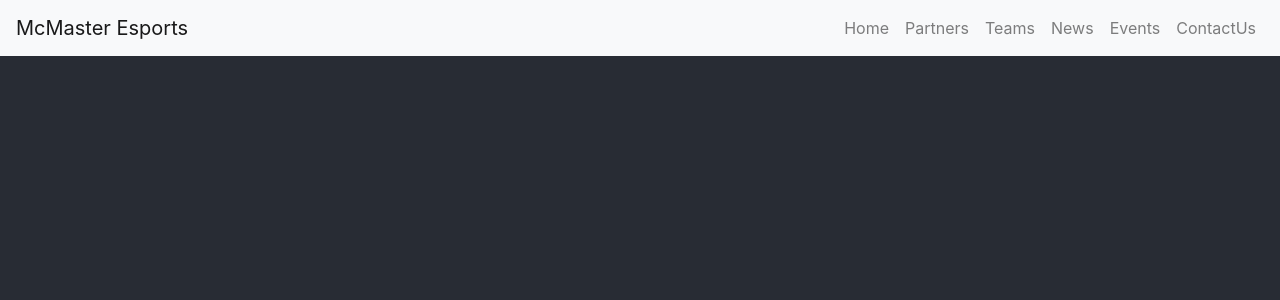
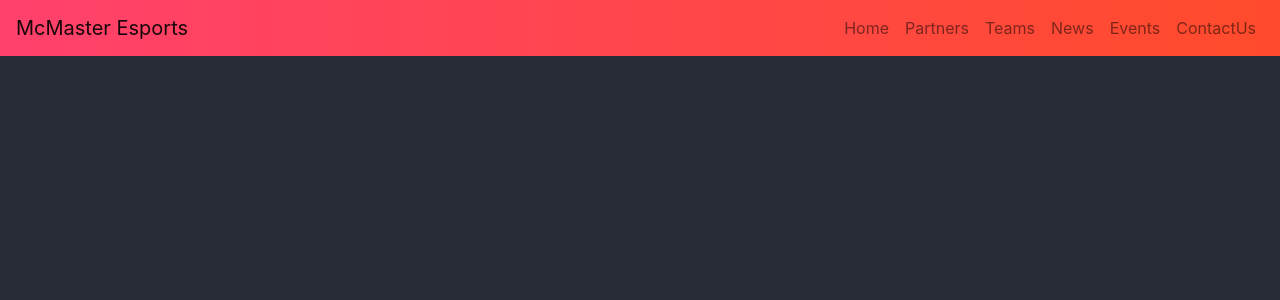
Before and after one commit to wil-liammacleod/Mac-React, a React (Create React App) app in the folder frontend/: page / in a window 1280 px wide. Shown: the top 300 px of the page. Built offline with nearby package versions, Linux system fonts and the light colour scheme.

Commit message:
CSS test

```diff
--- a/frontend/src/App.css
+++ b/frontend/src/App.css
@@ -1,3 +1,15 @@
+.navbar-color {
+  background: #FF416C;  /* fallback for old browsers */
+  background: -webkit-linear-gradient(to left, #FF4B2B, #FF416C);  /* Chrome 10-25, Safari 5.1-6 */
+  background: linear-gradient(to left, #FF4B2B, #FF416C); /* W3C, IE 10+/ Edge, Firefox 16+, Chrome 26+, Opera 12+, Safari 7+ */
+}
+
+.navbar-text {
+  font-size: 66px;
+  font-weight: bold;
+  color: white;
+}
+
 .App {
   text-align: center;
 }
--- a/frontend/src/components/Navbar.js
+++ b/frontend/src/components/Navbar.js
@@ -1,5 +1,6 @@
 import React from 'react';
 import { Link } from 'react-router-dom'
+import '../App.css'
 
 import {
     Collapse,
@@ -31,7 +32,7 @@ import {
     render() {
       return (
         <div>
-          <Navbar color="light" light expand="md">
+          <Navbar className="navbar-color" light expand="md">
             <NavbarBrand tag={Link} to="/">McMaster Esports</NavbarBrand>
             <NavbarToggler onClick={this.toggle} />
             <Collapse isOpen={this.state.isOpen} navbar>
```
